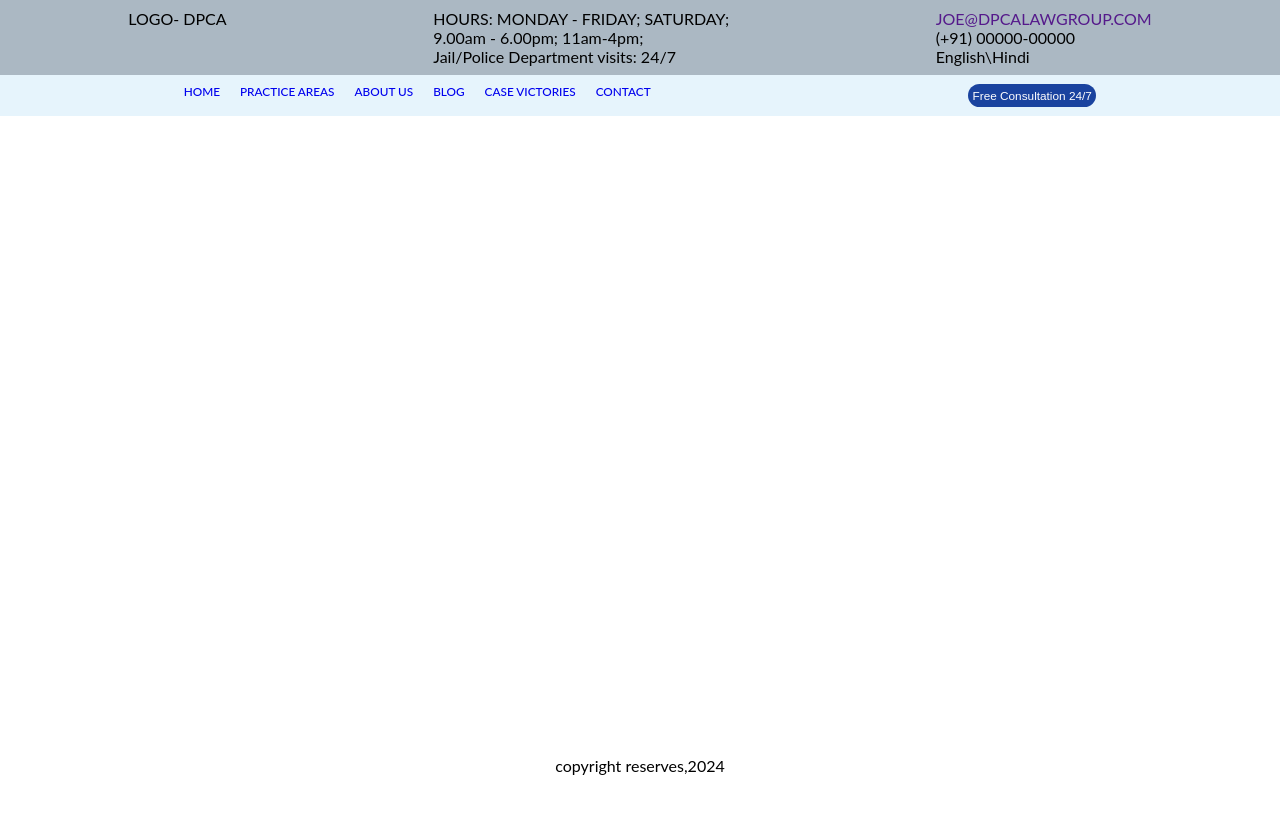
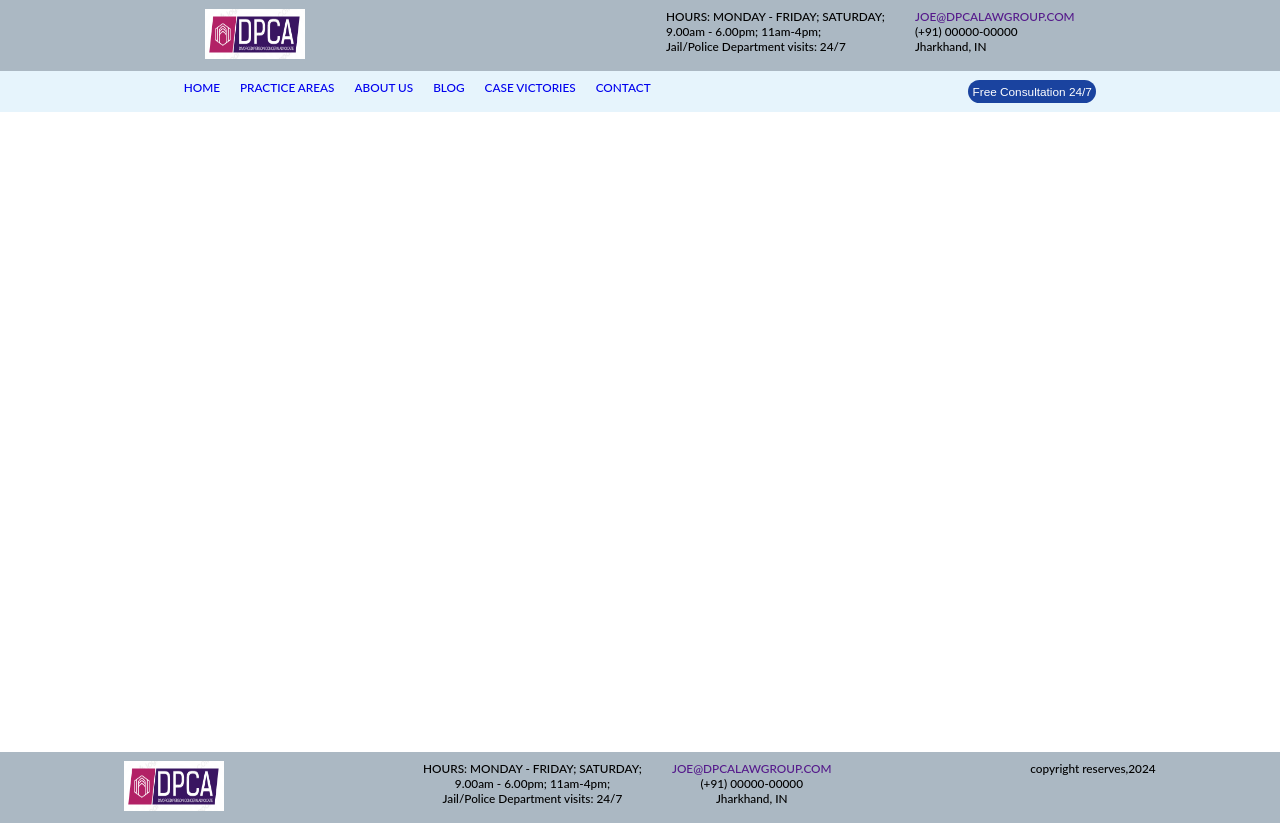
Before and after one commit to chandanone/dpca-demo, a React (Vite) app: page / in a window 1280 px wide. Before the commit the page ends 800 px from the top, so only its background shows below. Built offline with nearby package versions, Linux system fonts and the light colour scheme.

Commit message:
updated navbar and header-2

```diff
--- a/src/App.css
+++ b/src/App.css
@@ -8,6 +8,8 @@
 body{
 
     font-family: "Lato",sans-serif;
+    font-size: .7375rem;
+    font-weight: 500;
 }
 
 a {
@@ -19,6 +21,12 @@ header{
     justify-content: space-around;
     background-color: #abb8c3;
     padding: 9px 25px;
+}
+
+.head-2{
+    display: flex;
+    justify-content: space-around;
+    gap: 30px;
 }
 
 .nav{
@@ -53,4 +61,8 @@ main{
 
 footer{
     text-align: center;
+    display: flex;
+    justify-content: space-around;
+    background-color: #abb8c3;
+    padding: 9px 25px;
 }
--- a/src/App.jsx
+++ b/src/App.jsx
@@ -6,17 +6,27 @@ function App() {
   return (
     <>
       <header>
-        <div className='logo'>LOGO- DPCA</div>
+
+        <div className='head-1'>
+          <img src="./dpca-logo.png"
+            width="100px" height="50px" alt="logo"/></div>
+
+
+
+        <div className='head-2'>
           <div className='timing'>
             <div>HOURS: MONDAY - FRIDAY; SATURDAY;</div>
             <div>9.00am - 6.00pm; 11am-4pm;</div>
             <div>Jail/Police Department visits: 24/7</div>
           </div>
+
           <div className='contact'>
             <div><a href="">JOE@DPCALAWGROUP.COM</a></div>
             <div>(+91) 00000-00000</div>
-          <div>English\Hindi</div>
+            <div>Jharkhand, IN</div>
         </div>
+        </div>
+
       </header>
       <nav>
         <div className='nav'>
@@ -40,6 +50,23 @@ function App() {
 
       </main>
       <footer>
+      <div className='head-1'>
+          <img src="./dpca-logo.png"
+            width="100px" height="50px" alt="logo"/></div>
+
+        <div className='head-2'>
+          <div className='timing'>
+            <div>HOURS: MONDAY - FRIDAY; SATURDAY;</div>
+            <div>9.00am - 6.00pm; 11am-4pm;</div>
+            <div>Jail/Police Department visits: 24/7</div>
+          </div>
+
+          <div className='contact'>
+            <div><a href="">JOE@DPCALAWGROUP.COM</a></div>
+            <div>(+91) 00000-00000</div>
+            <div>Jharkhand, IN</div>
+        </div>
+        </div>
         copyright reserves,2024
       </footer>
     </>
```
Also changed, not shown: public/dpca-logo.png (added). Lines whose indentation alone changed are shown as unchanged.
